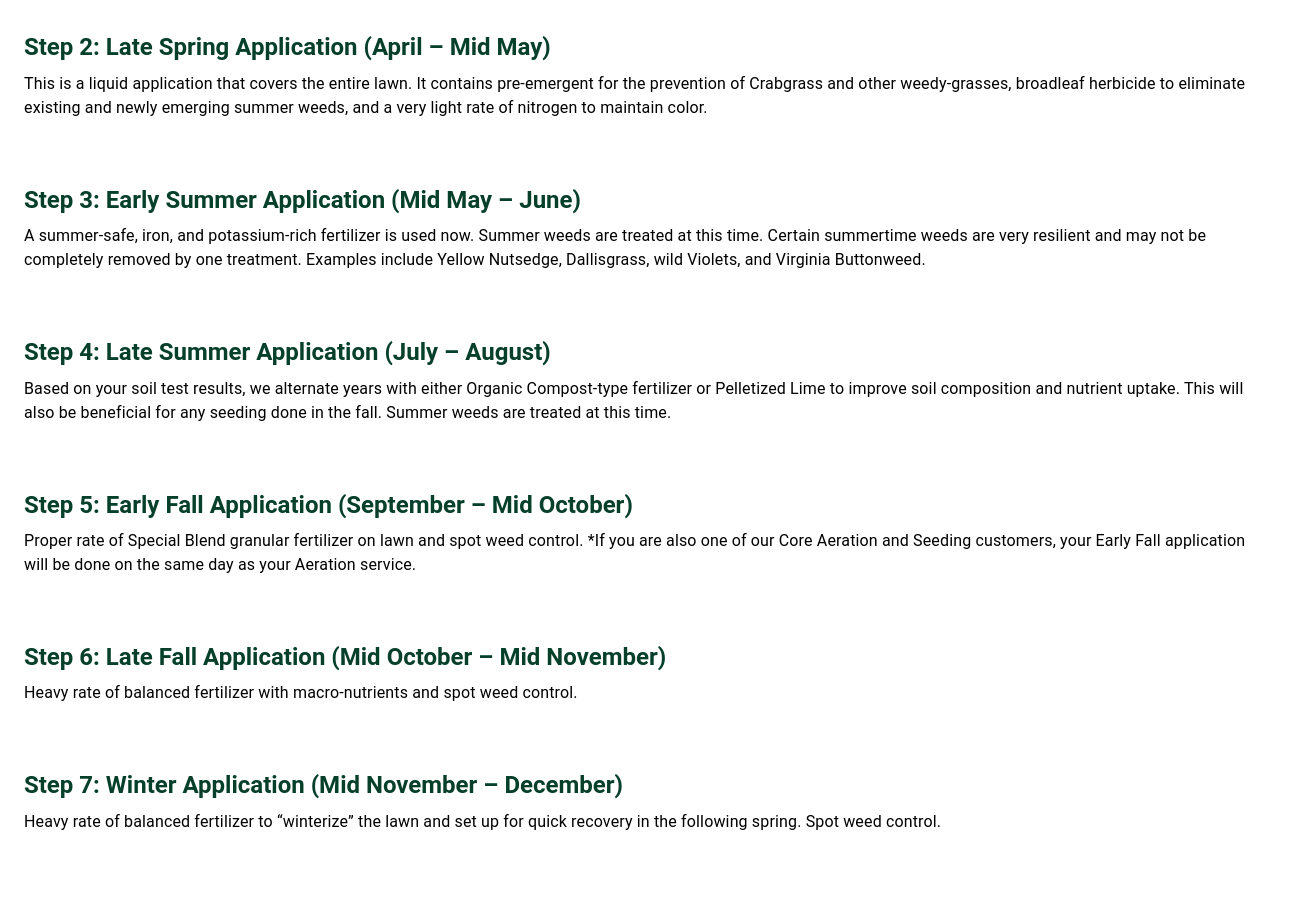
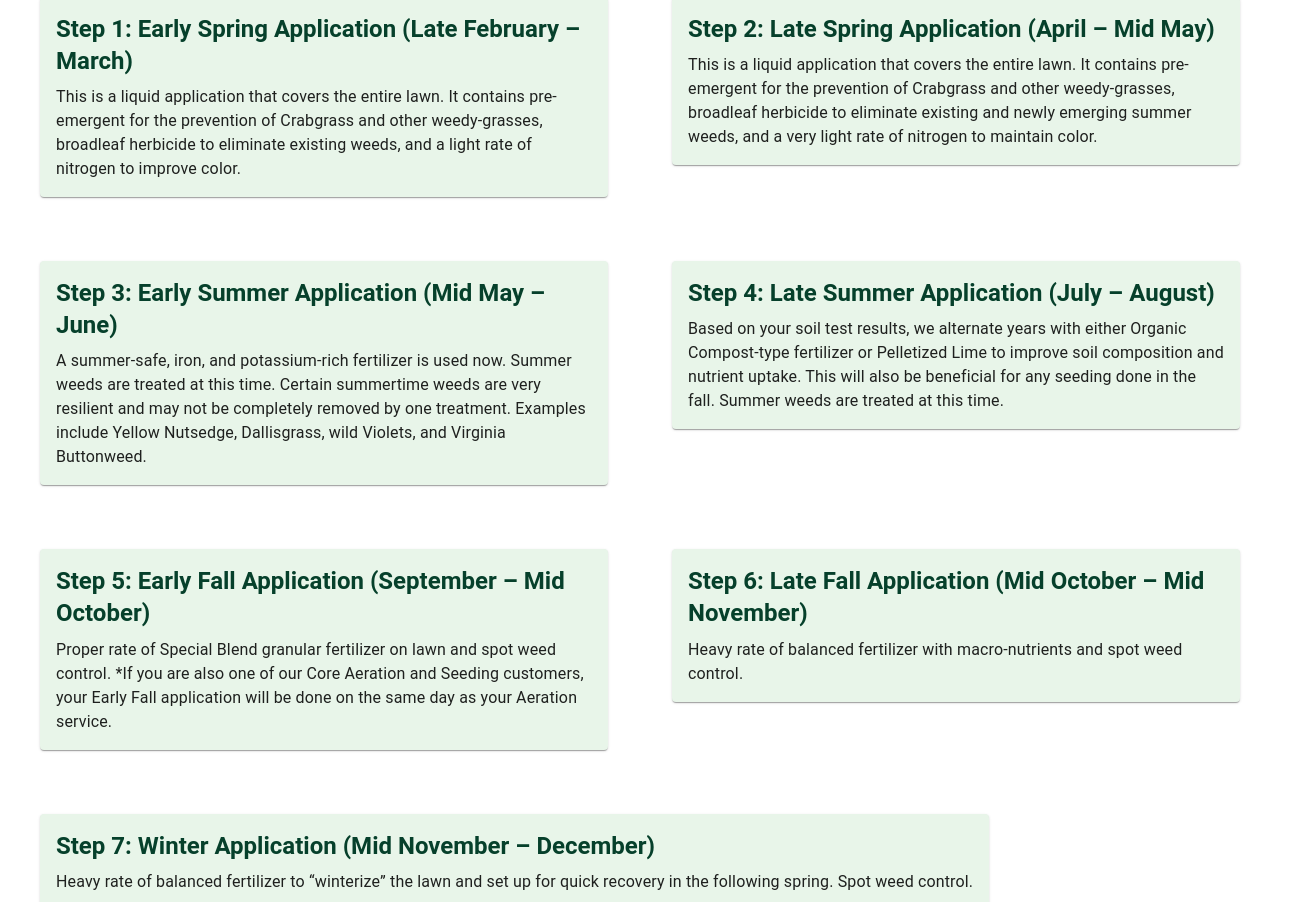
Before and after one commit to RyanS4/GreenDayLLC, a React (Vite) app in the folder green-day-website/: page /lawn-programs in a window 1280 px wide. Shown: the part 320-1222 px from the top of the page, 1304 px wide, since content can reach past the window. Built offline with nearby package versions, Linux system fonts and the light colour scheme.

Commit message:
feat: update lawn program format

```diff
--- a/green-day-website/src/Pages/LawnPrograms.jsx
+++ b/green-day-website/src/Pages/LawnPrograms.jsx
@@ -1,4 +1,4 @@
-import { Typography, Box } from '@mui/material';
+import { Typography, Box, Card } from '@mui/material';
 import NavBar from '../components/NavBar';
 import PageHeader from '../components/PageHeader';
 import InfoBlock from '../components/InfoBlock';
@@ -9,21 +9,84 @@ function LawnPrograms() {
         <Box sx={{ flexGrow: 1 }}>
             <NavBar />
             <PageHeader title="Lawn Programs" />
-            <InfoBlock title="Step 1: Early Spring Application (Late February – March)" content="This is a liquid application that covers the entire lawn. It contains pre-emergent for the prevention of Crabgrass and other weedy-grasses, broadleaf herbicide to eliminate existing weeds, and a light rate of nitrogen to improve color." />
-            <Box sx={{ padding: 1, display: 'flex', flexDirection: 'column', gap: 2 }}></Box>
-            <InfoBlock title="Step 2: Late Spring Application (April – Mid May)" content="This is a liquid application that covers the entire lawn. It contains pre-emergent for the prevention of Crabgrass and other weedy-grasses, broadleaf herbicide to eliminate existing and newly emerging summer weeds, and a very light rate of nitrogen to maintain color." />
-            <Box sx={{ padding: 2, display: 'flex', flexDirection: 'column', gap: 2 }}></Box>
-            <InfoBlock title="Step 3: Early Summer Application (Mid May – June)" content="A summer-safe, iron, and potassium-rich fertilizer is used now. Summer weeds are treated at this time. Certain summertime weeds are very resilient and may not be completely removed by one treatment. Examples include Yellow Nutsedge, Dallisgrass, wild Violets, and Virginia Buttonweed." />
-            <Box sx={{ padding: 2, display: 'flex', flexDirection: 'column', gap: 2 }}></Box>
-            <InfoBlock title="Step 4: Late Summer Application (July – August)" content="Based on your soil test results, we alternate years with either Organic Compost-type fertilizer or Pelletized Lime to improve soil composition and nutrient uptake. This will also be beneficial for any seeding done in the fall. Summer weeds are treated at this time." />
-            <Box sx={{ padding: 2, display: 'flex', flexDirection: 'column', gap: 2 }}></Box>
-            <InfoBlock title="Step 5: Early Fall Application (September – Mid October)" content="Proper rate of Special Blend granular fertilizer on lawn and spot weed control. *If you are also one of our Core Aeration and Seeding customers, your Early Fall application will be done on the same day as your Aeration service." />
-            <Box sx={{ padding: 2, display: 'flex', flexDirection: 'column', gap: 2 }}></Box>
-            <InfoBlock title="Step 6: Late Fall Application (Mid October – Mid November)" content="Heavy rate of balanced fertilizer with macro-nutrients and spot weed control." />
-            <Box sx={{ padding: 2, display: 'flex', flexDirection: 'column', gap: 2 }}></Box>
-            <InfoBlock title="Step 7: Winter Application (Mid November – December)" content="Heavy rate of balanced fertilizer to “winterize” the lawn and set up for quick recovery in the following spring. Spot weed control." />
-            <Box sx={{ padding: 2, display: 'flex', flexDirection: 'column', gap: 2 }}></Box>
-            <InfoBlock title="Also Available – 5 Step Weed & Fertilization Program for Bermuda and Zoysia Lawns" content="This program is designed specifically for Bermuda and Zoysia lawns, providing targeted treatments to maintain optimal health and appearance throughout the year." />
+            <Typography sx={{ padding: 2, fontSize: '25px' }} align="center">We offer a 7 step lawn care program to best maintain your lawn throughout the different stages of the year</Typography>
+            <Box sx={{display: 'flex', width: '100%',}}>
+                <Box sx={{flex: 1, p: 2}}>
+                    <Card sx={{ margin: 2, padding: 2, backgroundColor: '#E8F5E9' }}>
+                        <Typography variant="h5" component="div" gutterBottom sx={{ fontWeight: 'bold', color : '#06402B' }}>
+                            Step 1: Early Spring Application (Late February – March)
+                        </Typography>
+                        <Typography variant="body1" component="div">
+                            This is a liquid application that covers the entire lawn. It contains pre-emergent for the prevention of Crabgrass and other weedy-grasses, broadleaf herbicide to eliminate existing weeds, and a light rate of nitrogen to improve color.
+                        </Typography>
+                    </Card>
+                </Box>
+                <Box sx={{flex: 1, p: 2}}>
+                    <Card sx={{ margin: 2, padding: 2, backgroundColor: '#E8F5E9' }}>
+                        <Typography variant="h5" component="div" gutterBottom sx={{ fontWeight: 'bold', color : '#06402B' }}>
+                            Step 2: Late Spring Application (April – Mid May)
+                        </Typography>
+                        <Typography variant="body1" component="div">
+                            This is a liquid application that covers the entire lawn. It contains pre-emergent for the prevention of Crabgrass and other weedy-grasses, broadleaf herbicide to eliminate existing and newly emerging summer weeds, and a very light rate of nitrogen to maintain color.
+                        </Typography>
+                    </Card>
+                </Box>
+            </Box>
+                <Box sx={{ display: 'flex', width: '100%',}}>
+                    <Box sx={{flex: 1, p: 2}}>
+                         <Card sx={{ margin: 2, padding: 2, backgroundColor: '#E8F5E9' }}>
+                        <Typography variant="h5" component="div" gutterBottom sx={{ fontWeight: 'bold', color : '#06402B' }}>
+                            Step 3: Early Summer Application (Mid May – June)
+                        </Typography>
+                        <Typography variant="body1" component="div">
+                            A summer-safe, iron, and potassium-rich fertilizer is used now. Summer weeds are treated at this time. Certain summertime weeds are very resilient and may not be completely removed by one treatment. Examples include Yellow Nutsedge, Dallisgrass, wild Violets, and Virginia Buttonweed.
+                        </Typography>
+                    </Card>
+                    </Box>
+                    <Box sx={{flex: 1, p: 2}}>
+                    <Card sx={{ margin: 2, padding: 2, backgroundColor: '#E8F5E9' }}>
+                        <Typography variant="h5" component="div" gutterBottom sx={{ fontWeight: 'bold', color : '#06402B' }}>
+                            Step 4: Late Summer Application (July – August)
+                        </Typography>
+                        <Typography variant="body1" component="div">
+                            Based on your soil test results, we alternate years with either Organic Compost-type fertilizer or Pelletized Lime to improve soil composition and nutrient uptake. This will also be beneficial for any seeding done in the fall. Summer weeds are treated at this time.
+                        </Typography>
+                    </Card>
+                </Box>
+            </Box>
+            <Box sx={{ display: 'flex', width: '100%',}}>
+                <Box sx={{flex: 1, p: 2}}>
+                    <Card sx={{ margin: 2, padding: 2, backgroundColor: '#E8F5E9' }}>
+                        <Typography variant="h5" component="div" gutterBottom sx={{ fontWeight: 'bold', color : '#06402B' }}>
+                            Step 5: Early Fall Application (September – Mid October)
+                        </Typography>
+                        <Typography variant="body1" component="div">
+                            Proper rate of Special Blend granular fertilizer on lawn and spot weed control. *If you are also one of our Core Aeration and Seeding customers, your Early Fall application will be done on the same day as your Aeration service.
+                        </Typography>
+                    </Card>
+                </Box>
+                <Box sx={{ flex: 1, p: 2}}>
+                    <Card sx={{ margin: 2, padding: 2, backgroundColor: '#E8F5E9' }}>
+                        <Typography variant="h5" component="div" gutterBottom sx={{ fontWeight: 'bold', color : '#06402B' }}>
+                            Step 6: Late Fall Application (Mid October – Mid November)
+                        </Typography>
+                        <Typography variant="body1" component="div">
+                            Heavy rate of balanced fertilizer with macro-nutrients and spot weed control.
+                        </Typography>
+                    </Card>
+                </Box>
+            </Box>
+            <Box sx={{ display: 'flex', width: '100%', alighnSelf: 'left', p: 2}}>
+                <Card sx={{ margin: 2, padding: 2, backgroundColor: '#E8F5E9' }}>
+                    <Typography variant="h5" component="div" gutterBottom sx={{ fontWeight: 'bold', color : '#06402B' }}>
+                        Step 7: Winter Application (Mid November – December)
+                    </Typography>
+                    <Typography variant="body1" component="div">
+                        Heavy rate of balanced fertilizer to “winterize” the lawn and set up for quick recovery in the following spring. Spot weed control.
+                    </Typography>
+                </Card>
+            </Box>
+        <InfoBlock sx={{ display: 'flex', width: '100%', padding: 2 }} title="Also Available:" content="5 Step Weed & Fertilization Program for Bermuda  and Zoysia Lawns" />
         </Box>
     );
 }
```
